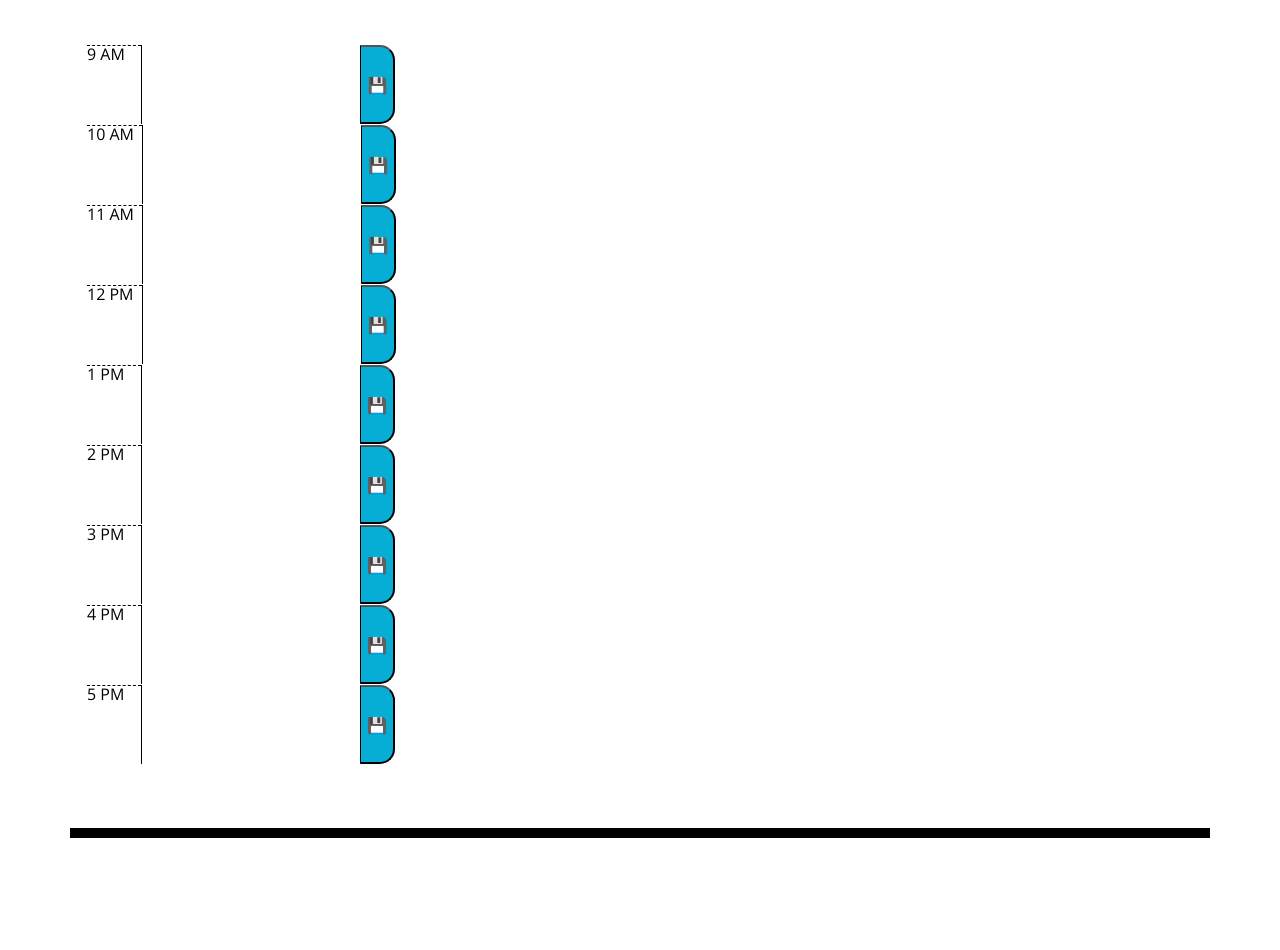
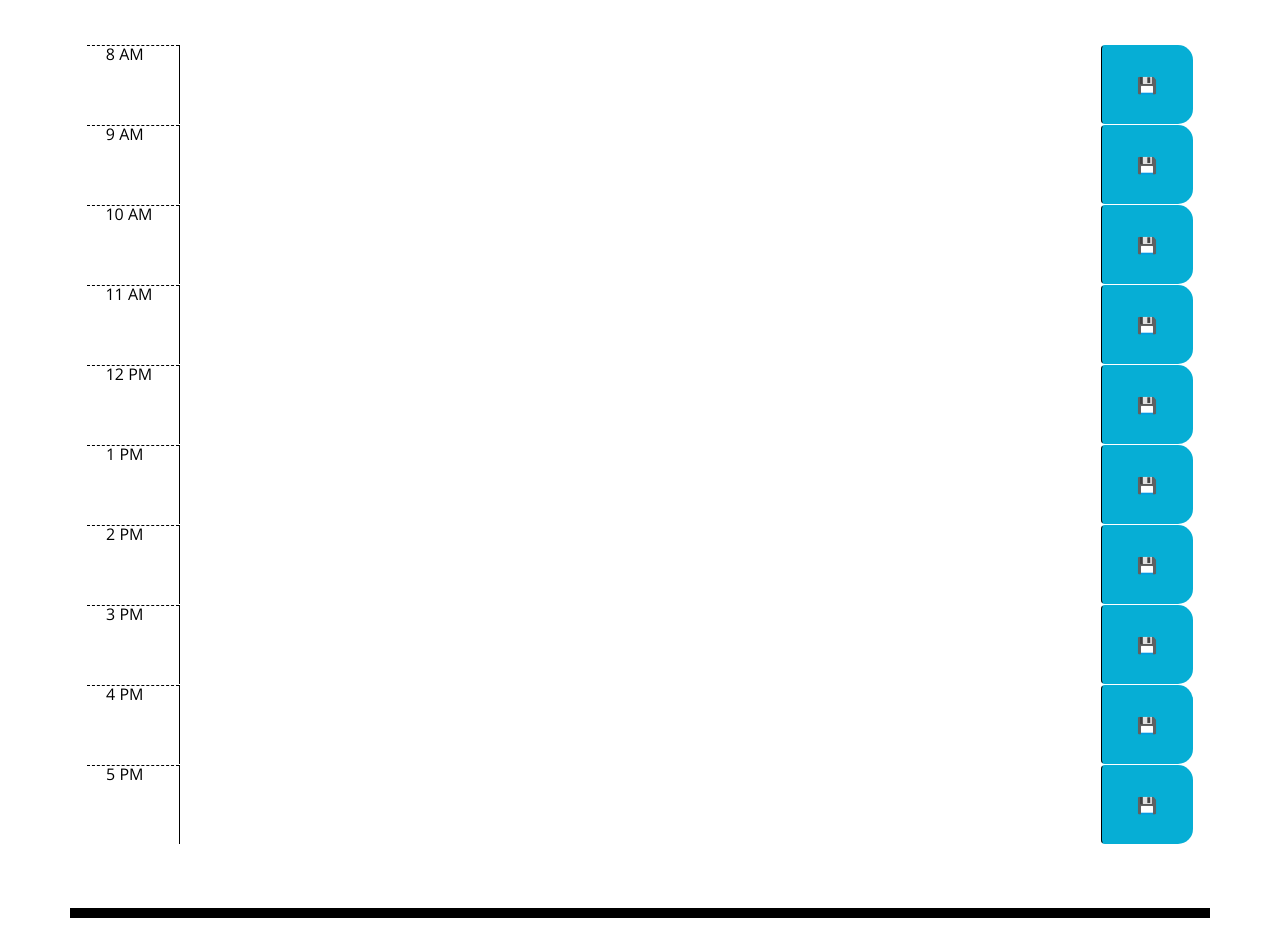
Before and after one commit to Plovato97/Day-Scheduler, a plain HTML site: page index.html in a window 1280 px wide. Shown: the part 320-1270 px from the top of the page. Before the commit the page ends 1190 px from the top, so only its background shows below. Drawn offline with nearby package versions, Linux system fonts and the light colour scheme.

Commit message:
began bootstrap addons

```diff
--- a/index.html
+++ b/index.html
@@ -29,18 +29,19 @@
       <p id="currentDay" class="lead"></p>
     </header>
     <div class="container jumbotron">
-        <div class="time-block row"><div class="hour">9 AM    </div><textarea class="description"></textarea><button class="saveBtn">💾</button></div>
-        <div class="time-block row"><div class="hour">10 AM  </div><textarea class="description"></textarea><button class="saveBtn">💾</button></div>
-        <div class="time-block row"><div class="hour">11 AM  </div><textarea class="description"></textarea><button class="saveBtn">💾</button></div>
-        <div class="time-block row"><div class="hour">12 PM  </div><textarea class="description"></textarea><button class="saveBtn">💾</button></div>
-        <div class="time-block row"><div class="hour">1 PM    </div><textarea class="description"></textarea><button class="saveBtn">💾</button></div>
-        <div class="time-block row"><div class="hour">2 PM    </div><textarea class="description"></textarea><button class="saveBtn">💾</button></div>
-        <div class="time-block row"><div class="hour">3 PM    </div><textarea class="description"></textarea><button class="saveBtn">💾</button></div>
-        <div class="time-block row"><div class="hour">4 PM    </div><textarea class="description"></textarea><button class="saveBtn">💾</button></div>
-        <div class="time-block row"><div class="hour">5 PM    </div><textarea class="description"></textarea><button class="saveBtn">💾</button></div>
+        <div class="time-block row" id="hour8"><div class="hour col-md-1">8 AM    </div><textarea class="description col-md-10"></textarea><button class="btn col-md-1 saveBtn">💾</button></div>
+        <div class="time-block row" id="hour9"><div class="hour col-md-1">9 AM    </div><textarea class="description col-md-10"></textarea><button class="btn col-md-1 saveBtn">💾</button></div>
+        <div class="time-block row" id="hour10"><div class="hour col-md-1">10 AM  </div><textarea class="description col-md-10"></textarea><button class="btn col-md-1 saveBtn">💾</button></div>
+        <div class="time-block row" id="hour11"><div class="hour col-md-1">11 AM  </div><textarea class="description col-md-10"></textarea><button class="btn col-md-1 saveBtn">💾</button></div>
+        <div class="time-block row" id="hour12"><div class="hour col-md-1">12 PM  </div><textarea class="description col-md-10"></textarea><button class="btn col-md-1 saveBtn">💾</button></div>
+        <div class="time-block row" id="hour13"><div class="hour col-md-1">1 PM    </div><textarea class="description col-md-10"></textarea><button class="btn col-md-1 saveBtn">💾</button></div>
+        <div class="time-block row" id="hour14"><div class="hour col-md-1">2 PM    </div><textarea class="description col-md-10"></textarea><button class="btn col-md-1 saveBtn">💾</button></div>
+        <div class="time-block row" id="hour15"><div class="hour col-md-1">3 PM    </div><textarea class="description col-md-10"></textarea><button class="btn col-md-1 saveBtn">💾</button></div>
+        <div class="time-block row" id="hour16"><div class="hour col-md-1">4 PM    </div><textarea class="description col-md-10"></textarea><button class="btn col-md-1 saveBtn">💾</button></div>
+        <div class="time-block row" id="hour17"><div class="hour col-md-1">5 PM    </div><textarea class="description col-md-10"></textarea><button class="btn col-md-1 saveBtn">💾</button></div>
       <!-- Timeblocks go here -->
     </div>
-
+    <script src="./script.js"></script>
     <script src="https://code.jquery.com/jquery-3.4.1.min.js"></script>
     <script src="https://cdnjs.cloudflare.com/ajax/libs/moment.js/2.24.0/moment.min.js"></script>
   </body>
--- /dev/null
+++ b/script.js
@@ -0,0 +1,2 @@
+var todayDate = moment().format('dddd, MMM Do YYYY');
+$("#currentDay").html(todayDate);
```
